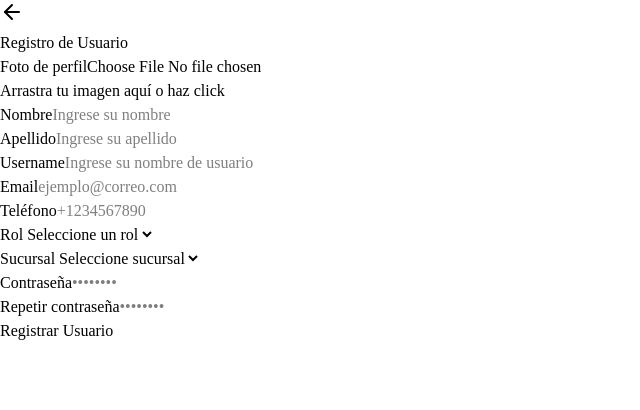
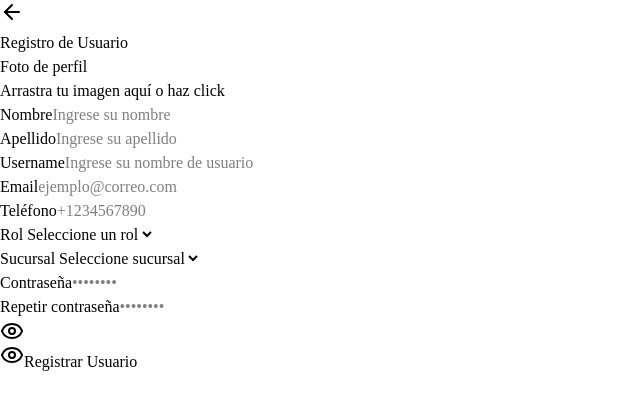
Before and after one commit to breightend/Mykonos-os, a React (Vite) app in the folder src/renderer/: page /createUser in a window 1280 px wide. Shown: the top 410 px of the page, without its empty margins (0-640 px from the left). Built offline with nearby package versions, Linux system fonts and the light colour scheme.

Commit message:
arreglando frontend

```diff
--- a/src/renderer/src/components/createUser.jsx
+++ b/src/renderer/src/components/createUser.jsx
@@ -1,7 +1,7 @@
 import { useState } from 'react'
 import { enviarData } from '../services/usuarioService'
 import toast, { Toaster } from 'react-hot-toast'
-import { ArrowLeft } from 'lucide-react'
+import { ArrowLeft, Eye } from 'lucide-react'
 import { useLocation } from 'wouter'
 import { useDropzone } from 'react-dropzone';
 
@@ -125,7 +125,7 @@ function CreateUser() {
     }
   })
 
-  console.log({formData})
+  console.log({ formData })
 
   /**
    * Converts a base64 image to a Blob and creates an object URL
@@ -170,6 +170,15 @@ function CreateUser() {
     return URL.createObjectURL(blob);
   }
 
+  const [seePassword, setSeePassword] = useState(false)
+  const [seeValidatePassword, setSeeValidatePassword] = useState(false)
+  const handleWatchPassword = () => {
+    setSeePassword(!seePassword)
+  }
+  const handleWatchValidatePassword = () => {
+    setSeeValidatePassword(!seeValidatePassword)
+  }
+
 
   return (
     <div className="max-w-md mx-auto p-6 rounded-lg shadow-md mt-4 bg-base-100">
@@ -189,16 +198,11 @@ function CreateUser() {
           <label className="label">
             <span className="label-text">Foto de perfil</span>
           </label>
-          <input
-            type="file"
-            accept="image/*"
-            onChange={(e) => setFormData({ ...formData, avatar: e.target.files[0] })}
-            className="file-input file-input-bordered w-full"
-          />
+
           {formData.avatar && (
-            <div className="mt-2">
-              <div className="avatar">
-                <div className="w-24 rounded-full">
+            <div className="mt-2 flex justify-center items-center flex-col">
+              <div className="avatar justify-center">
+                <div className="w-24 rounded-full ring ring-primary ring-offset-base-100 ring-offset-2">
                   <img src={base64ToObjectUrl(formData.avatar)} alt="Preview" />
                 </div>
               </div>
@@ -324,14 +328,21 @@ function CreateUser() {
             <input
               name="confirmPassword"
               onChange={onChange}
-              type="password"
+
+              type={seeValidatePassword ? 'text' : 'password'}
               className={`w-full px-3 py-2 border ${errors.confirmPassword ? 'border-red-500' : 'border-gray-300'} rounded-md focus:outline-none focus:ring-2 focus:ring-blue-500`}
               placeholder="••••••••"
               value={formData.confirmPassword}
             />
+
+
             {errors.confirmPassword && <p className="text-red-500 text-xs mt-1">{errors.confirmPassword}</p>}
           </div>
         </div>
+        <button type='btn' onClick={handleWatchValidatePassword} className='absolute right-3 top-10'>
+          {seeValidatePassword ? <Eye className='text-primary' /> : <Eye className='text-gray-400' />}
+          <Eye />
+        </button>
 
         <button
           type="submit"
```
Lines whose indentation alone changed are shown as unchanged.
